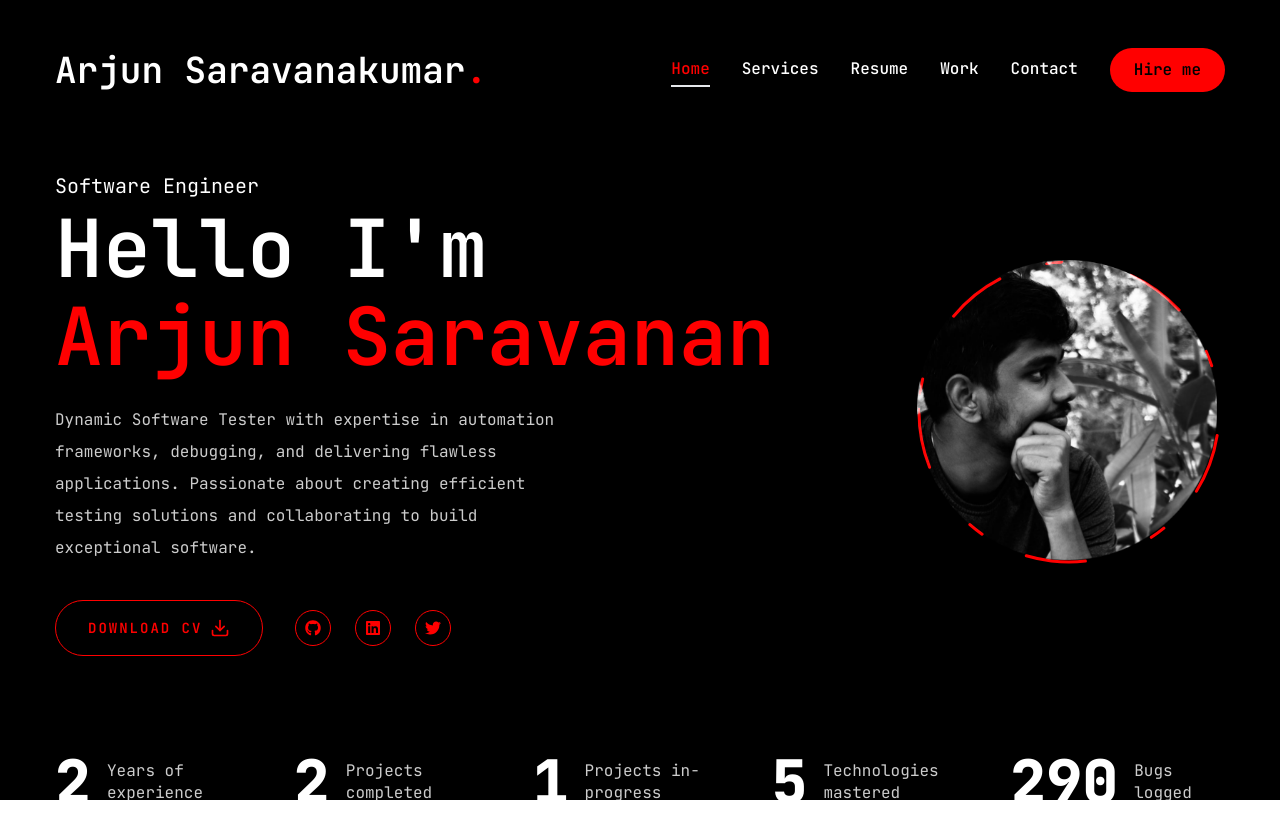
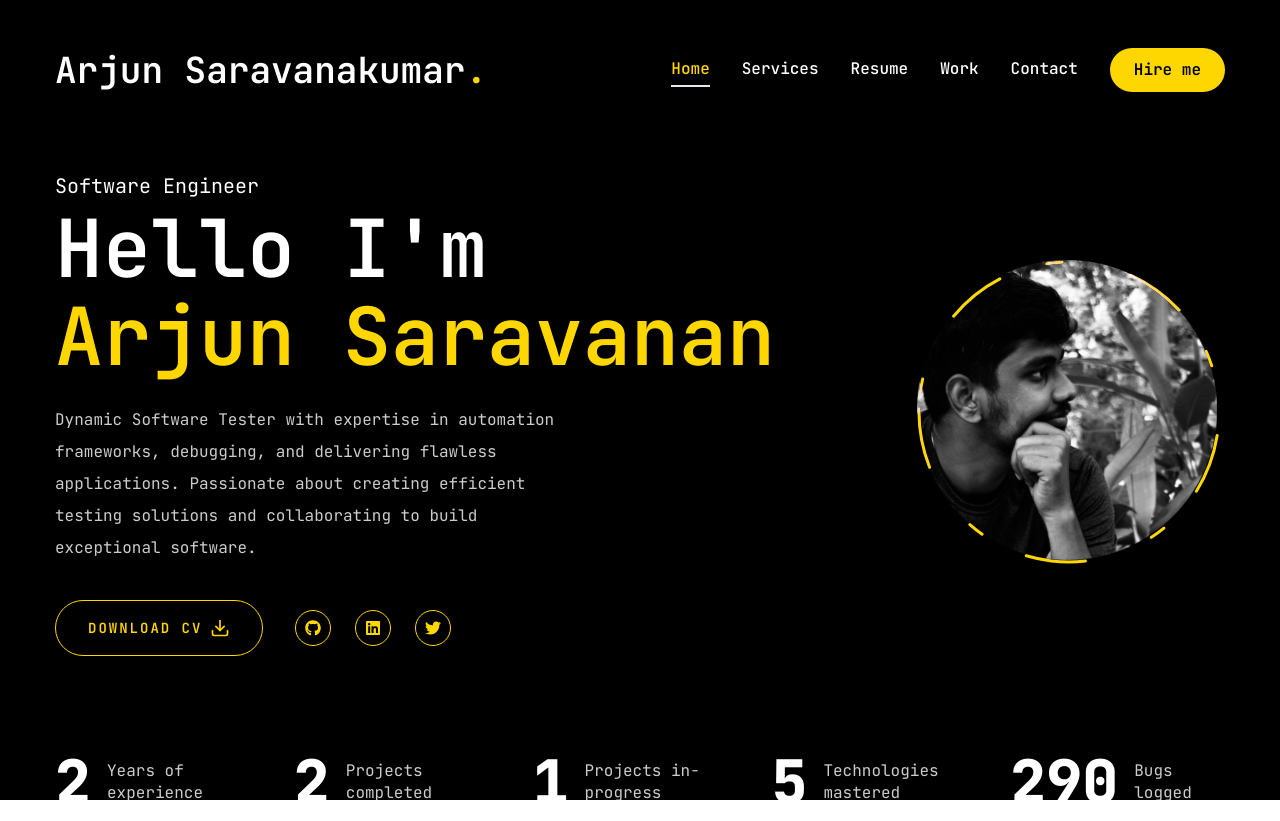
Before and after one commit to arjunrk-test/arjun-portfolio, a Next.js app: page / in a window 1280 px wide. Built offline with nearby package versions, Linux system fonts and the light colour scheme.

Commit message:
theme changes

```diff
--- a/app/globals.css
+++ b/app/globals.css
@@ -20,6 +20,6 @@
   }
 
   .text-outline-hover {
-    -webkit-text-stroke: 1px #ff0000;
+    -webkit-text-stroke: 1px #FFD700;
   }
 }
--- a/app/layout.jsx
+++ b/app/layout.jsx
@@ -9,8 +9,8 @@ const jetbrainsMono = JetBrains_Mono({ subsets: ["latin"],
   variable: "--font-jetbrainsMono" });
 
 export const metadata = {
-  title: "Create Next App",
-  description: "Generated by create next app",
+  title: "Arjun",
+  description: "Portfolio by Arjun Saravanakumar",
 };
 
 export default function RootLayout({ children }) {
--- a/components/Photo.jsx
+++ b/components/Photo.jsx
@@ -39,7 +39,7 @@ const Photo = () => {
                     cx = "152"
                     cy = "152"
                     r = "150"
-                    stroke = "#ff0000"
+                    stroke = "#FFD700"
                     strokeWidth="3"
                     strokeLinecap="round"
                     strokeLinejoin="round"
--- a/tailwind.config.js
+++ b/tailwind.config.js
@@ -26,8 +26,8 @@ module.exports = {
       colors:{
         primary: "#000000",
         accent: {
-          DEFAULT: "#ff0000",
-          hover: "#e71f1f",
+          DEFAULT: "#FFD700",
+          hover: "#FFD700",
         },
       },
       keyframes: {
```
